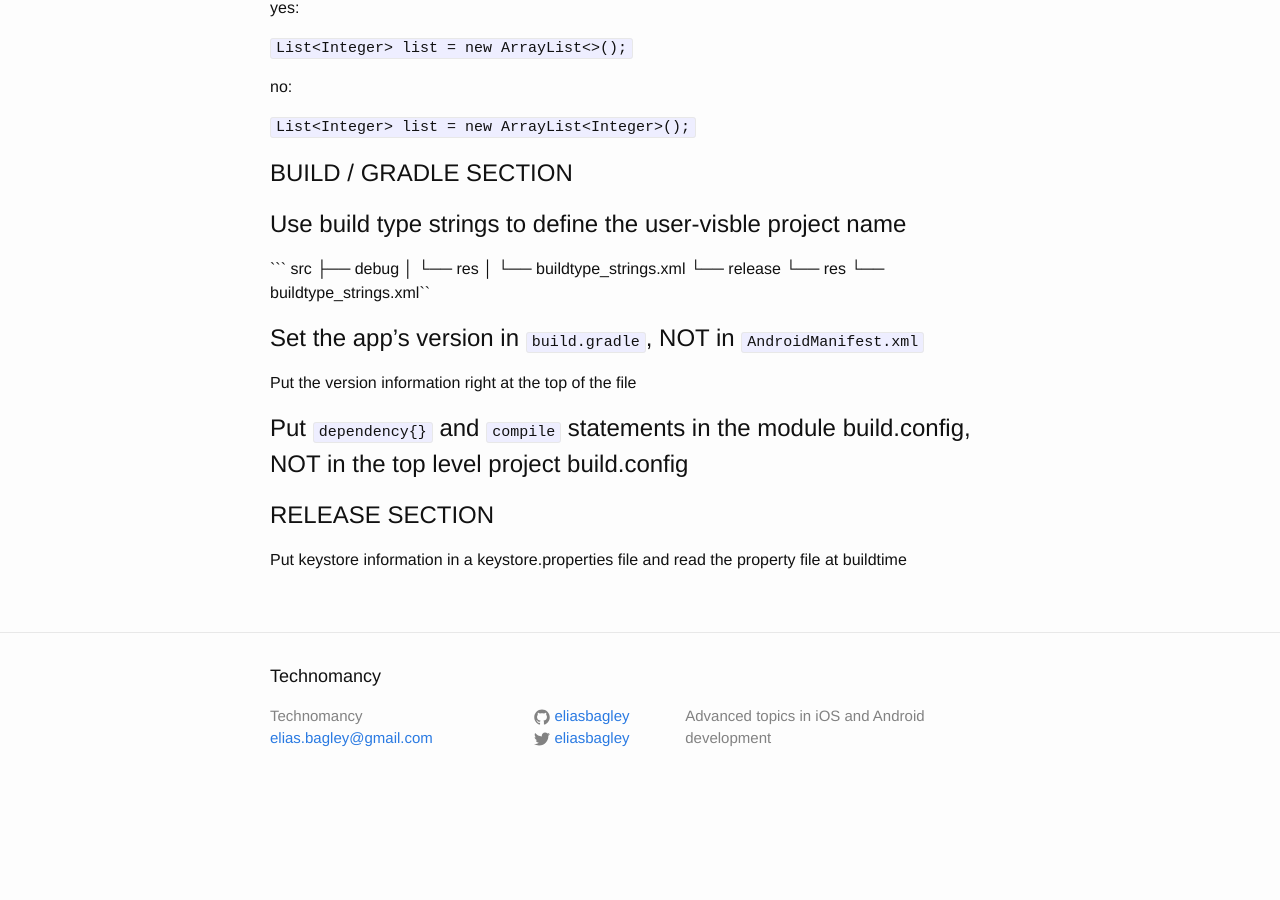
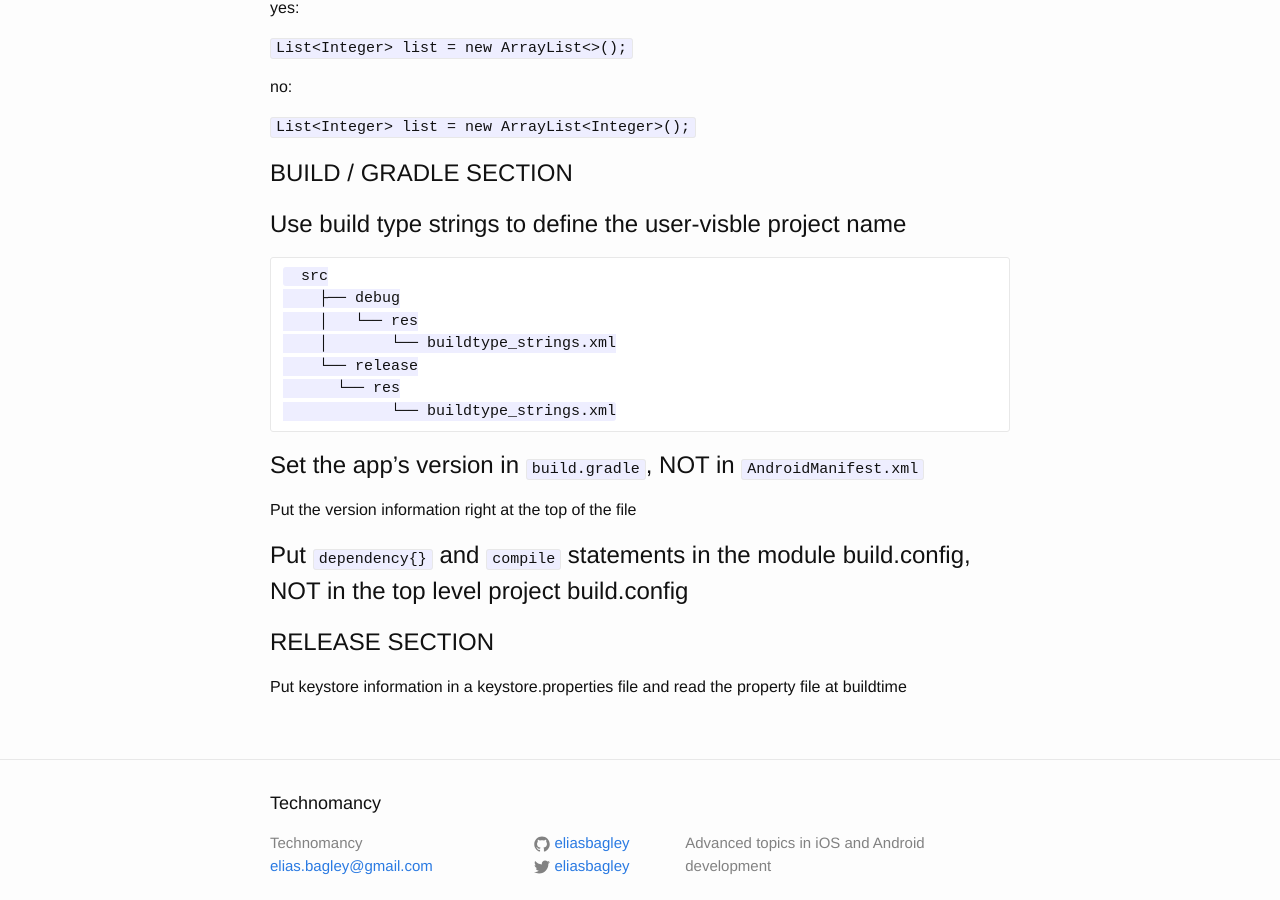
Before and after one commit to eliasbagley/eliasbagley.github.io, a Jekyll site: the page built from _posts/2015-10-27-android-style-guide.markdown, in a window 1280 px wide and 900 px high, scrolled down 10259 px. Built offline with Jekyll 4.4.1, drawn with Linux system fonts in a browser that asks for light colours; Markdown is read by kramdown in place of the engine named in the settings; comment, search, counter and statistics services are not loaded; before the commit the page ends 11069 px from its top, so only the background shows below that.

````diff
--- a/_posts/2015-10-27-android-style-guide.markdown
+++ b/_posts/2015-10-27-android-style-guide.markdown
@@ -473,7 +473,8 @@ no:
     │       └── buildtype_strings.xml
     └── release
       └── res
-            └── buildtype_strings.xml``
+            └── buildtype_strings.xml
+```
 
 # Set the app's version in `build.gradle`, NOT in `AndroidManifest.xml`
 
````
